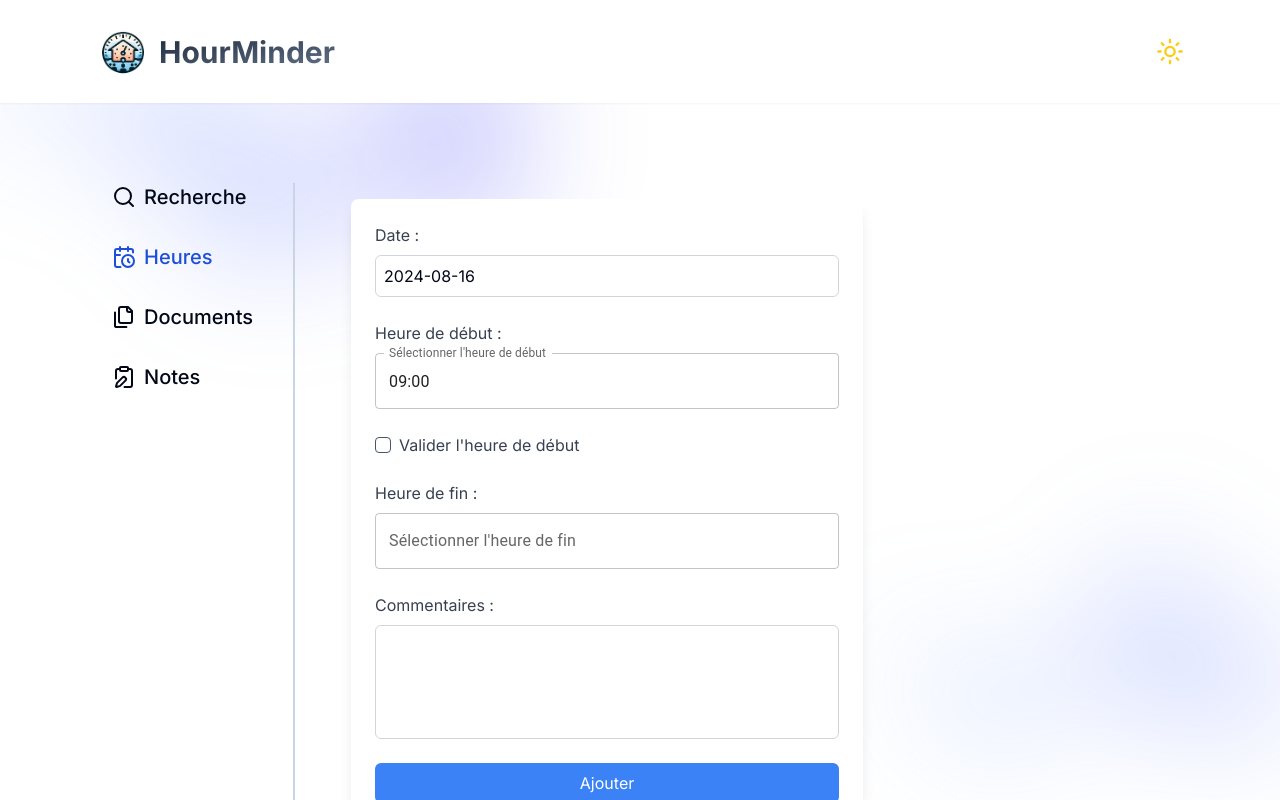
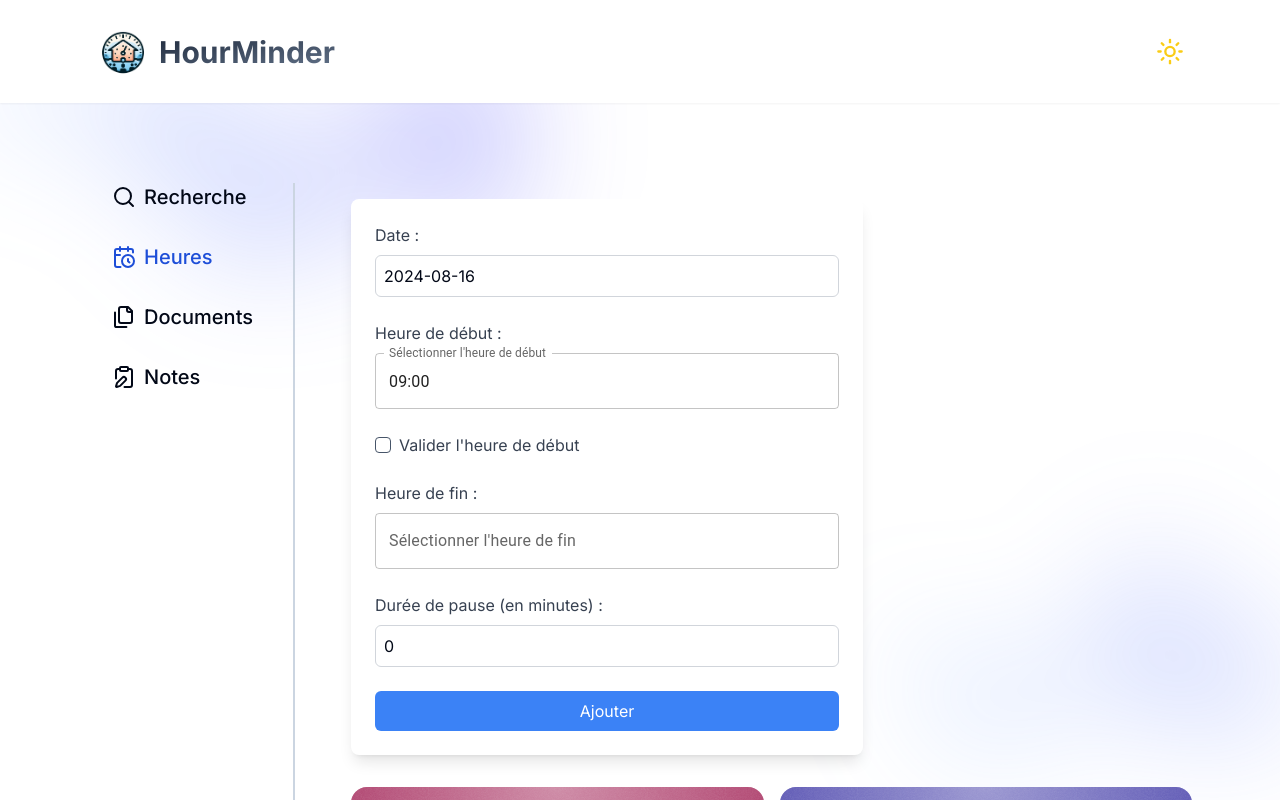
Before and after one commit to ElioTourvieille/hour-minder, a Next.js app: page /dashboard/hours in a window 1280 px wide. Shown: the top 800 px of the page. Built offline with nearby package versions, Linux system fonts and the light colour scheme; no server answers.

Commit message:
change logic hours

```diff
--- a/app/dashboard/hours/page.tsx
+++ b/app/dashboard/hours/page.tsx
@@ -30,13 +30,12 @@ export default function DashboardHoursPage() {
     setIsClient(true);
   },[]);
 
-  console.log(getUser);
-
   const handleAddHours = async (formData: FormData) => {
     try {
-      const { date, startTime, endTime, comments } = formData;
+      const { date, startTime, endTime, pauseDuration } = formData;
 
-      const durationInMinutes = endTime.diff(startTime, "minute");
+      const totaldurationInMinutes = endTime.diff(startTime, "minute");
+      const durationInMinutes = totaldurationInMinutes - (pauseDuration || 0);
 
       // Ensure that startTime and endTime are non-null strings
       const formattedData = {
@@ -47,7 +46,6 @@ export default function DashboardHoursPage() {
         year: date.getFullYear(),
         duration: durationInMinutes,
         userId: getUser?._id,
-        comments,
       };
 
       // Call to the API or the mutation function
--- a/components/add-hours-forms.tsx
+++ b/components/add-hours-forms.tsx
@@ -32,6 +32,7 @@ function AddHoursForm({ onSubmit }: { onSubmit: (formData: FormData) => Promise<
       date: new Date(),
       startTime: dayjs(localStorage.getItem("startTime") || dayjs()),
       endTime: undefined,
+      pauseDuration: 0,
     },
   });
 
@@ -57,6 +58,7 @@ function AddHoursForm({ onSubmit }: { onSubmit: (formData: FormData) => Promise<
   const onFormSubmit = (data: FormData) => {
     const startTime = data.startTime ;
     const endTime = data.endTime ;
+    const pauseDuration = data.pauseDuration;
 
     if (!startTime) {
       setError('startTime', { type: 'manual', message: 'Veuillez remplir le champ heure de début' });
@@ -80,6 +82,7 @@ function AddHoursForm({ onSubmit }: { onSubmit: (formData: FormData) => Promise<
       endTime,
       month,
       year,
+      pauseDuration,
     };
     onSubmit(formData);
     handleChecked(false);
@@ -147,11 +150,12 @@ function AddHoursForm({ onSubmit }: { onSubmit: (formData: FormData) => Promise<
       </LocalizationProvider>
 
       <div className="flex flex-col">
-        <label className="mb-2 text-gray-700 dark:text-white">Commentaires :</label>
-        <textarea
-          {...register('comments')}
-          className="border border-gray-300 rounded-md p-2 focus:ring-2 focus:ring-blue-500 focus:border-blue-500 resize-none dark:bg-gray-700"
-          rows={4}
+        <label className="mb-2 text-gray-700 dark:text-white">Durée de pause (en minutes) :</label>
+        <input
+          {...register('pauseDuration')}
+          type="number"
+          min="0"
+          className="border border-gray-300 rounded-md p-2 focus:ring-2 focus:ring-blue-500 focus:border-blue-500 dark:bg-gray-700"
         />
       </div>
 
--- a/convex/hours.ts
+++ b/convex/hours.ts
@@ -72,7 +72,6 @@ export const addHours = mutation({
     month: v.number(),
     year: v.number(),
     userId: v.optional(v.id("users")),
-    comments: v.optional(v.string()),
     duration: v.optional(v.float64()),
   },
   handler: async (ctx, args) => {
@@ -93,7 +92,6 @@ export const addHours = mutation({
       month: args.month + 1,
       year: args.year,
       userId: args.userId,
-      comments: args.comments,
       duration: args.duration,
     });
   },
--- a/convex/schema.ts
+++ b/convex/schema.ts
@@ -31,7 +31,6 @@ export default defineSchema({
         month: v.number(),
         year: v.number(),
         userId: v.optional(v.id("users")),
-        comments: v.optional(v.string()),
         duration: v.optional(v.number()),
     }).index("by_userId", ["userId"])
 });
--- a/lib/types.ts
+++ b/lib/types.ts
@@ -4,7 +4,7 @@ interface FormData {
     date: Date;
     startTime: dayjs.Dayjs ;
     endTime: dayjs.Dayjs;
-    comments?: string;
+    pauseDuration: number;
 }
 
 export type { FormData };
```
